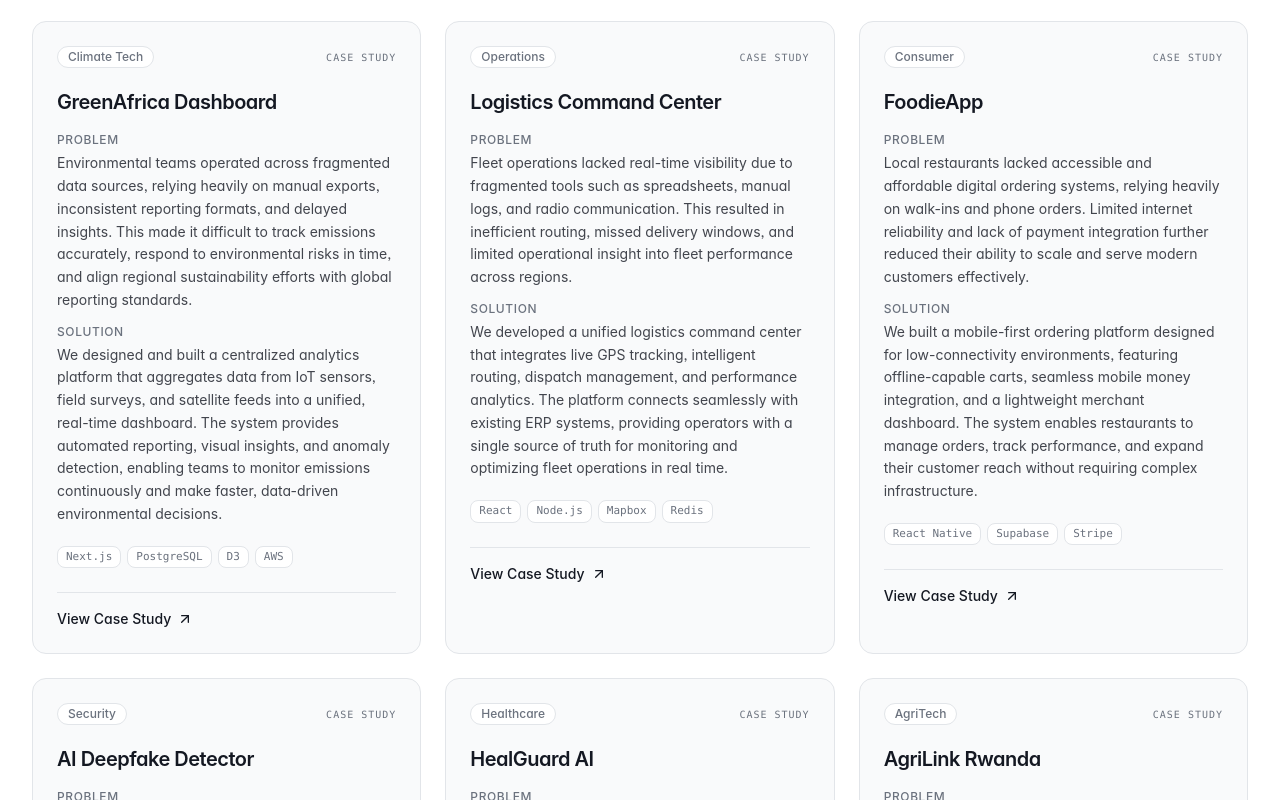
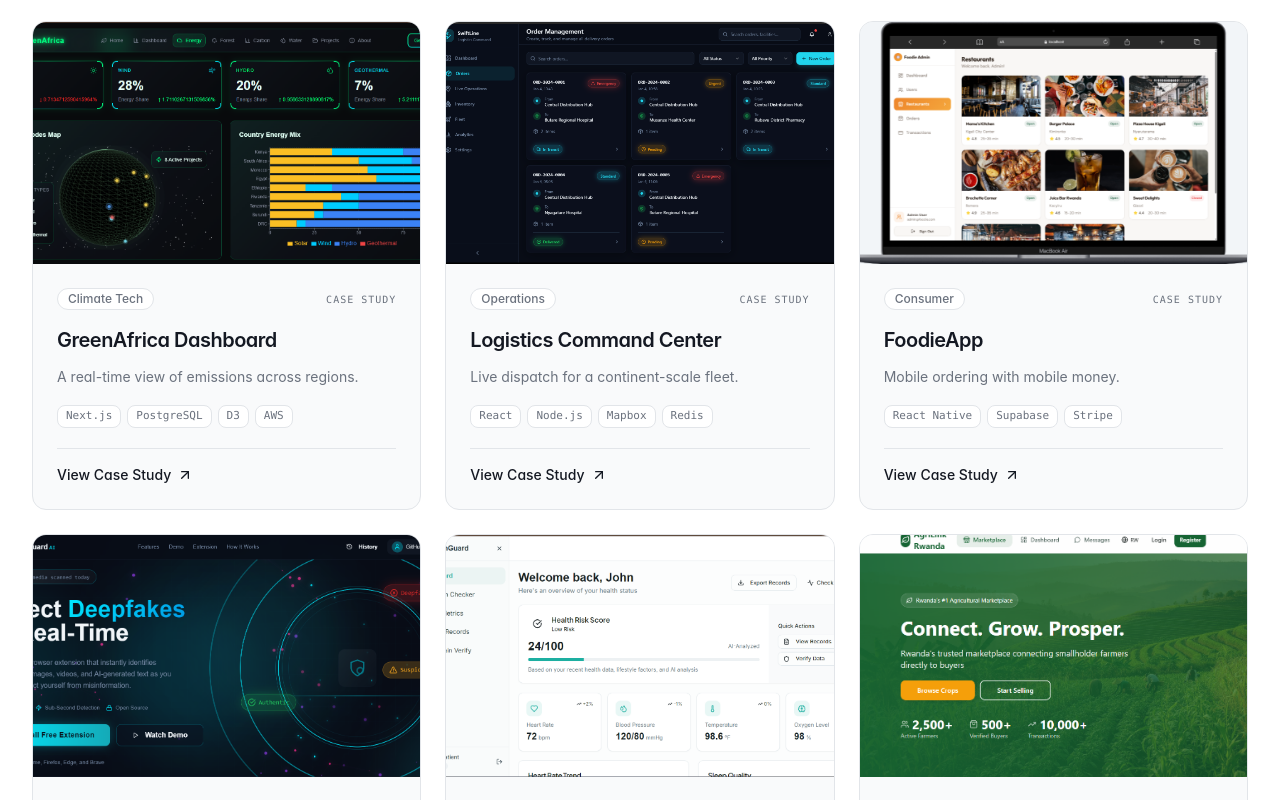
Before and after one commit to ishconnlab/isconnect, a Next.js app: page / in a window 1280 px wide. Shown: the part 2260-3060 px from the top of the page. Built offline with nearby package versions, Linux system fonts and the light colour scheme.

Commit message:
feat: add project images to case study cards and detail pages

```diff
--- a/src/components/site/Projects.tsx
+++ b/src/components/site/Projects.tsx
@@ -1,4 +1,5 @@
 import { ArrowUpRight } from "lucide-react";
+import Image from "next/image";
 import { SectionHeader } from "./Section";
 import { caseStudies } from "@/lib/content";
 
@@ -16,8 +17,17 @@
           {caseStudies.map((p) => (
             <article
               key={p.slug}
-              className="group flex flex-col rounded-xl border border-border bg-background p-6 card-lift"
+              className="group flex flex-col overflow-hidden rounded-xl border border-border bg-background card-lift"
             >
+              <div className="relative aspect-[16/10] w-full overflow-hidden bg-muted">
+                <Image
+                  src={p.image}
+                  alt={p.title}
+                  fill
+                  className="object-cover transition-transform duration-500 group-hover:scale-[1.03]"
+                />
+              </div>
+              <div className="flex flex-col p-6">
                 <div className="flex items-center justify-between">
                   <span className="inline-flex items-center rounded-full border border-border bg-surface px-2.5 py-0.5 text-xs font-medium text-muted-foreground">
                     {p.category}
@@ -27,26 +37,13 @@
                   </span>
                 </div>
 
-              <h3 className="mt-5 text-xl font-semibold tracking-tight text-foreground">
+                <h3 className="mt-4 text-xl font-semibold tracking-tight text-foreground">
                   {p.title}
                 </h3>
 
-              <dl className="mt-4 space-y-3 text-sm leading-relaxed">
-                <div>
-                  <dt className="text-xs font-medium uppercase tracking-wider text-muted-foreground">
-                    Problem
-                  </dt>
-                  <dd className="mt-1 text-foreground/80">{p.challenge}</dd>
-                </div>
-                <div>
-                  <dt className="text-xs font-medium uppercase tracking-wider text-muted-foreground">
-                    Solution
-                  </dt>
-                  <dd className="mt-1 text-foreground/80">{p.solution}</dd>
-                </div>
-              </dl>
+                <p className="mt-3 text-sm leading-relaxed text-muted-foreground">{p.tagline}</p>
 
-              <div className="mt-5 flex flex-wrap gap-1.5">
+                <div className="mt-4 flex flex-wrap gap-1.5">
                   {p.stack.map((s) => (
                     <span
                       key={s}
@@ -57,7 +54,7 @@
                   ))}
                 </div>
 
-              <div className="mt-6 flex items-center border-t border-border pt-4">
+                <div className="mt-5 flex items-center border-t border-border pt-4">
                   <a
                     href={`/case-study/${p.slug}`}
                     className="inline-flex items-center gap-1.5 text-sm font-medium text-foreground transition-colors group-hover:text-accent"
@@ -66,6 +63,7 @@
                     <ArrowUpRight className="h-4 w-4" />
                   </a>
                 </div>
+              </div>
             </article>
           ))}
         </div>
--- a/src/lib/content.ts
+++ b/src/lib/content.ts
@@ -17,6 +17,7 @@
     ],
     stack: ["Next.js", "PostgreSQL", "D3", "AWS"],
     liveUrl: "https://greenafrica.example.com",
+    image: "/projects/greenafrica.png",
   },
   {
     slug: "logistics-command-center",
@@ -34,6 +35,7 @@
     ],
     stack: ["React", "Node.js", "Mapbox", "Redis"],
     liveUrl: "https://logistics.example.com",
+    image: "/projects/logistics.png",
   },
   {
     slug: "foodieapp",
@@ -51,6 +53,7 @@
     ],
     stack: ["React Native", "Supabase", "Stripe"],
     liveUrl: "https://foodieapp.example.com",
+    image: "/projects/foodieapp.png",
   },
   {
     slug: "ai-deepfake-detector",
@@ -68,6 +71,7 @@
     ],
     stack: ["Python", "PyTorch", "FastAPI"],
     liveUrl: "https://deepfake-ai.example.com",
+    image: "/projects/ai-deepfake.png",
   },
   {
     slug: "healguard-ai",
@@ -85,6 +89,7 @@
     ],
     stack: ["TypeScript", "LangChain", "Postgres"],
     liveUrl: "https://healguard.example.com",
+    image: "/projects/healguard.png",
   },
   {
     slug: "agrilink-rwanda",
@@ -102,6 +107,7 @@
     ],
     stack: ["Next.js", "Prisma", "Twilio"],
     liveUrl: "https://agrilink.rw",
+    image: "/projects/agrilink.png",
   },
 ];
 
@@ -114,7 +120,6 @@
     date: "2026-03-10",
     readTime: "6 min",
     tag: "Engineering",
-    image: "/projects/greenafrica.png",
     body: [
       "African operating conditions are not edge cases — they are the baseline. Software that works here works everywhere.",
       "We build offline-first where reasonable, treat bandwidth as a budget, and measure performance on the devices our users actually carry.",
@@ -129,7 +134,6 @@
     date: "2026-02-02",
     readTime: "7 min",
     tag: "Academy",
-    image: "/projects/healguard.png",
     body: [
       "Small cohorts outperform large classrooms when the goal is production capability, not credentials.",
       "Mentorship from practicing engineers matters more than any single framework or stack.",
@@ -144,7 +148,6 @@
     date: "2026-01-14",
     readTime: "5 min",
     tag: "Studio",
-    image: "/projects/agrilink.png",
     body: [
       "A case study forces clarity: the problem, the decisions, the outcomes, and the trade-offs.",
       "We capture metrics from week one so impact is measurable, not anecdotal.",
--- a/src/types/index.ts
+++ b/src/types/index.ts
@@ -14,6 +14,7 @@
   impact: ImpactMetric[];
   stack: string[];
   liveUrl: string;
+  image: string;
 }
 
 export interface BlogPost {
@@ -23,7 +24,6 @@
   date: string;
   readTime: string;
   tag: string;
-  image: string;
   body: string[];
 }
 
```
Also changed, not shown: app/blog/[slug]/page.tsx (+2 -16 lines), app/blog/page.tsx (+1 -12 lines), app/case-study/[slug]/page.tsx (+3 -4 lines). Lines whose indentation alone changed are shown as unchanged.
